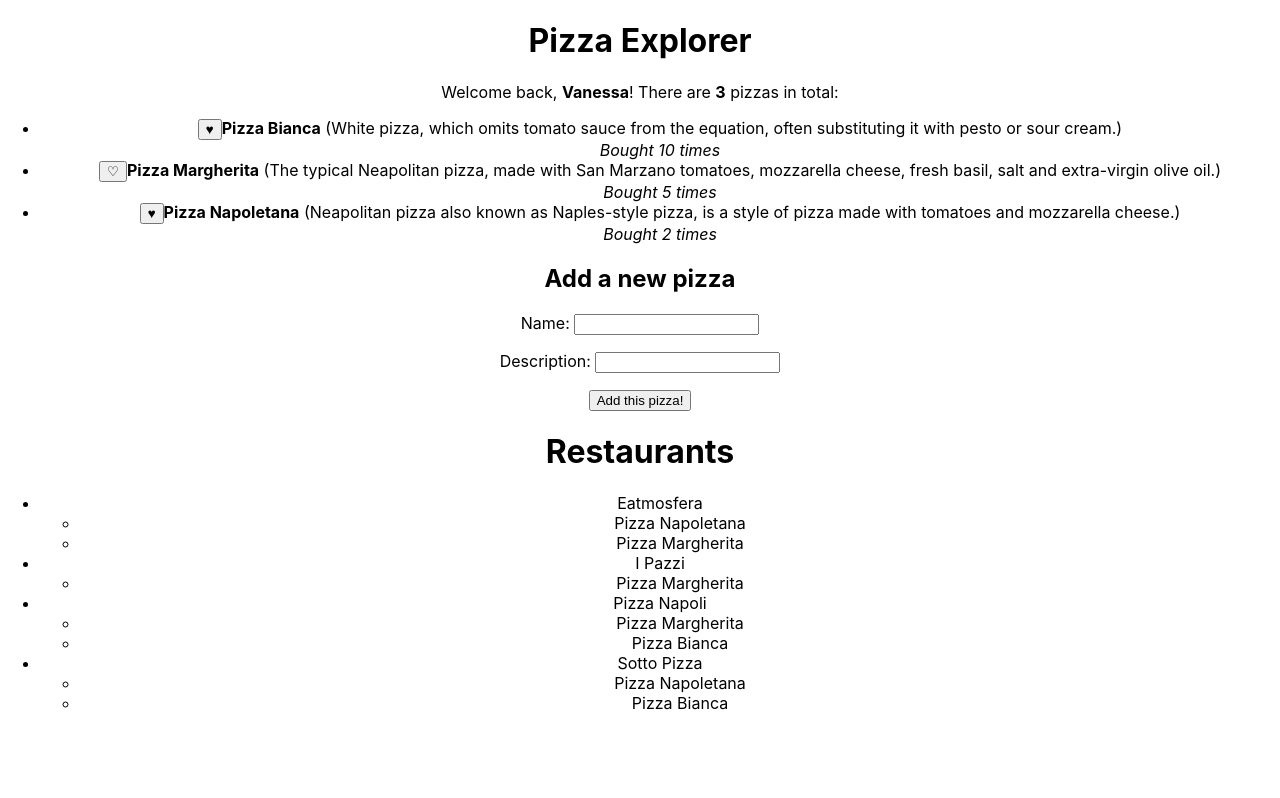
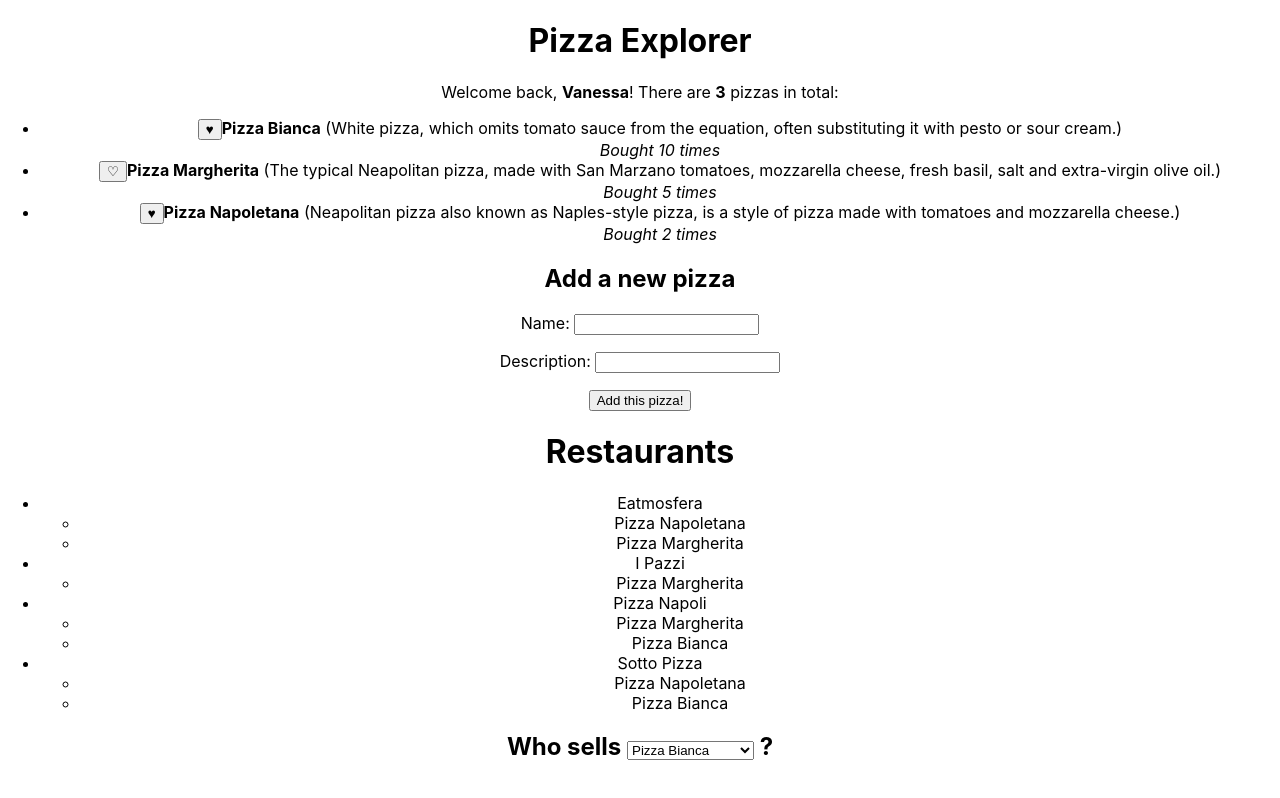
Before and after one commit to VanessaAla/pizza-explorer, a React (Create React App) app: page / in a window 1280 px wide. Built offline with nearby package versions, Linux system fonts and the light colour scheme.

Commit message:
added a select field to the restaurantlist component

```diff
--- a/src/components/RestaurantList.js
+++ b/src/components/RestaurantList.js
@@ -1,10 +1,14 @@
 import { useSelector } from "react-redux";
 //import { selectRestaurants } from "../store/restaurants/selectors";
 import { selectRestaurantsWithPizzas } from "../store/selectors";
+import { selectPizzas } from "../store/pizzas/selectors";
+import { useState } from "react";
 
 export default function RestaurantList() {
   //const restaurants = useSelector(selectRestaurants);
   const restaurants = useSelector(selectRestaurantsWithPizzas);
+  const pizzas = useSelector(selectPizzas);
+  const [selectedPizza, setSelectedPizza] = useState(pizzas[0].id);
 
   return (
     <div>
@@ -21,6 +25,22 @@ export default function RestaurantList() {
           </li>
         ))}
       </ul>
+      <h2>
+        Who sells{" "}
+        <select
+          value={selectedPizza}
+          onChange={(e) => {
+            setSelectedPizza(parseInt(e.target.value));
+          }}
+        >
+          {pizzas.map((pizza) => (
+            <option key={pizza.id} value={pizza.id}>
+              {pizza.name}
+            </option>
+          ))}
+        </select>{" "}
+        ?
+      </h2>
     </div>
   );
 }
```
